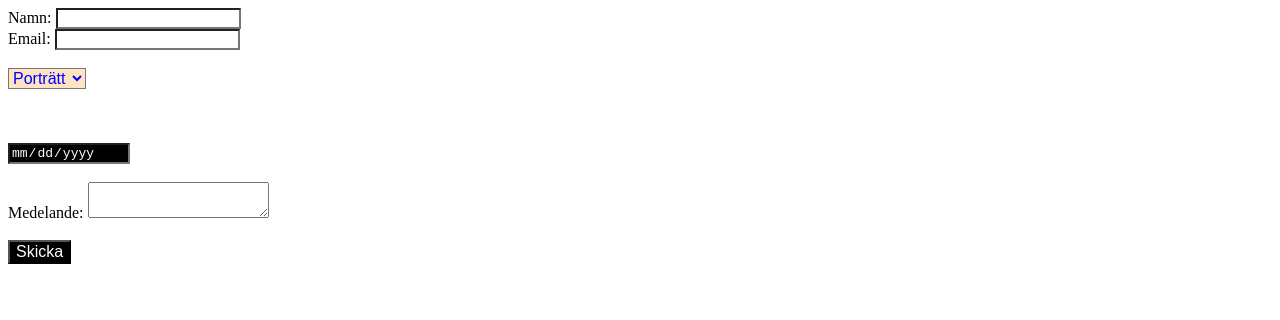
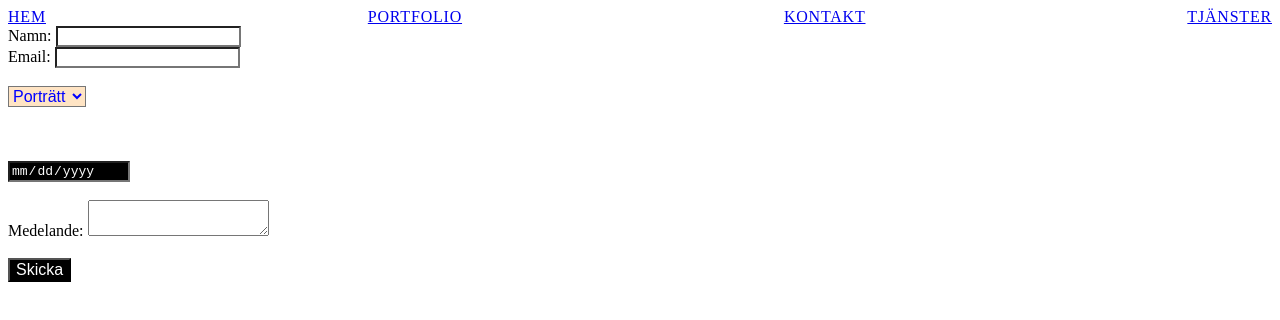
Before and after one commit to jaknow06/Fotografen-Lisa-Berg, a plain HTML site: page kontakt.html in a window 1280 px wide. Drawn offline with Linux system fonts and the light colour scheme.

Commit message:
added nav bar to every page

```diff
--- a/Tjanster.css
+++ b/Tjanster.css
@@ -99,3 +99,15 @@ hr {
         width: 280px;
     }
 }
+
+.nav {
+    display: flex;
+    font-size: 0.75rem;
+    text-transform: uppercase;
+    letter-spacing: 0.05em;
+    color: black;
+    justify-content: space-between;
+    font-size: 1rem;
+    gap: 1,5rem;
+
+}
--- a/kontakt.css
+++ b/kontakt.css
@@ -20,3 +20,15 @@ input[type="submit"]{
     color:white;
     font-size: 100%;
 }
+
+.nav {
+    display: flex;
+    font-size: 0.75rem;
+    text-transform: uppercase;
+    letter-spacing: 0.05em;
+    color: black;
+    justify-content: space-between;
+    font-size: 1rem;
+    gap: 1,5rem;
+
+}
--- a/kontakt.html
+++ b/kontakt.html
@@ -6,6 +6,12 @@
     <title>Document</title>
 </head>
 <body>
+    <section class="nav">
+        <a href=index.html>Hem</a>
+        <a href=portfolio.html>Portfolio</a>
+        <a href=kontakt.html>Kontakt</a>
+        <a href=tjanster.html>Tjänster</a>
+    </section>
     <form>
         <label for="namn">Namn:</label>
         <input type="text" id="namn" namn="namn">
--- a/portfolio.css
+++ b/portfolio.css
@@ -31,3 +31,15 @@ p {
   text-align: center;
   margin-bottom: 20px;
 }
+
+.nav {
+    display: flex;
+    font-size: 0.75rem;
+    text-transform: uppercase;
+    letter-spacing: 0.05em;
+    color: black;
+    justify-content: space-between;
+    font-size: 1rem;
+    gap: 1,5rem;
+
+}
```
Also changed, not shown: Tjanster.html (+6 -0 lines), index.html (+7 -5 lines), portfolio.html (+6 -0 lines), 1 other file.
